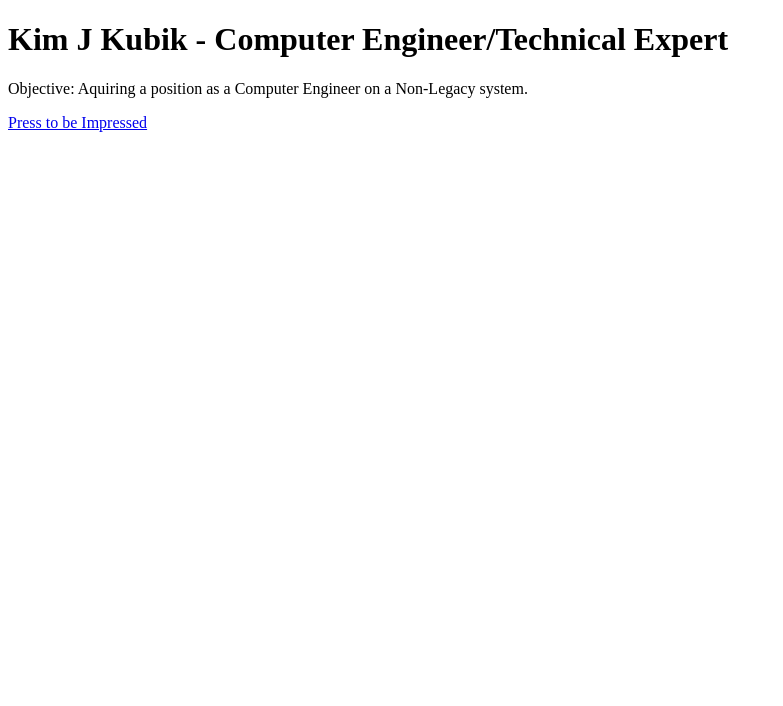
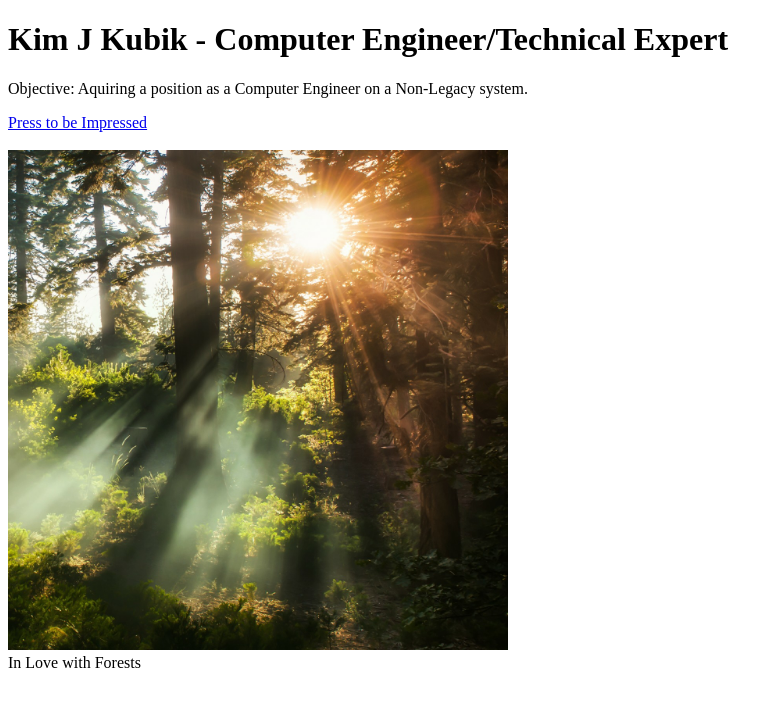
Before and after one commit to kjkubik/HTMLShow, a plain HTML site: page index.htm in a window 1280 px wide. Shown: the whole page, without its empty margins (0-783 px from the left). Drawn offline with Linux system fonts and the light colour scheme; files whose address does not match are found by name.

Commit message:
Update index.htm
Adding Image

```diff
--- a/index.htm
+++ b/index.htm
@@ -7,6 +7,12 @@
 
 <h1>Kim J Kubik - Computer Engineer/Technical Expert</h1>
 <p>Objective: Aquiring a position as a Computer Engineer on a Non-Legacy system.</p>
-<a href="https://github.com/kjkubik/HTMLShow/new/main">Press to be Impressed</a>
+
+<a href="https://github.com/kjkubik/HTMLShow/new/main">Press to be Impressed</a><br><br>
+
+<img src="file:///C:/Users/kkubi/Desktop/1070214788.jpg"
+     alt="https://github.com/kjkubik/HTMLShow/blob/main/1070214788.jpg"
+     width="500" height="500"><br> In Love with Forests </img>
+
 </body>
 </html>
```
